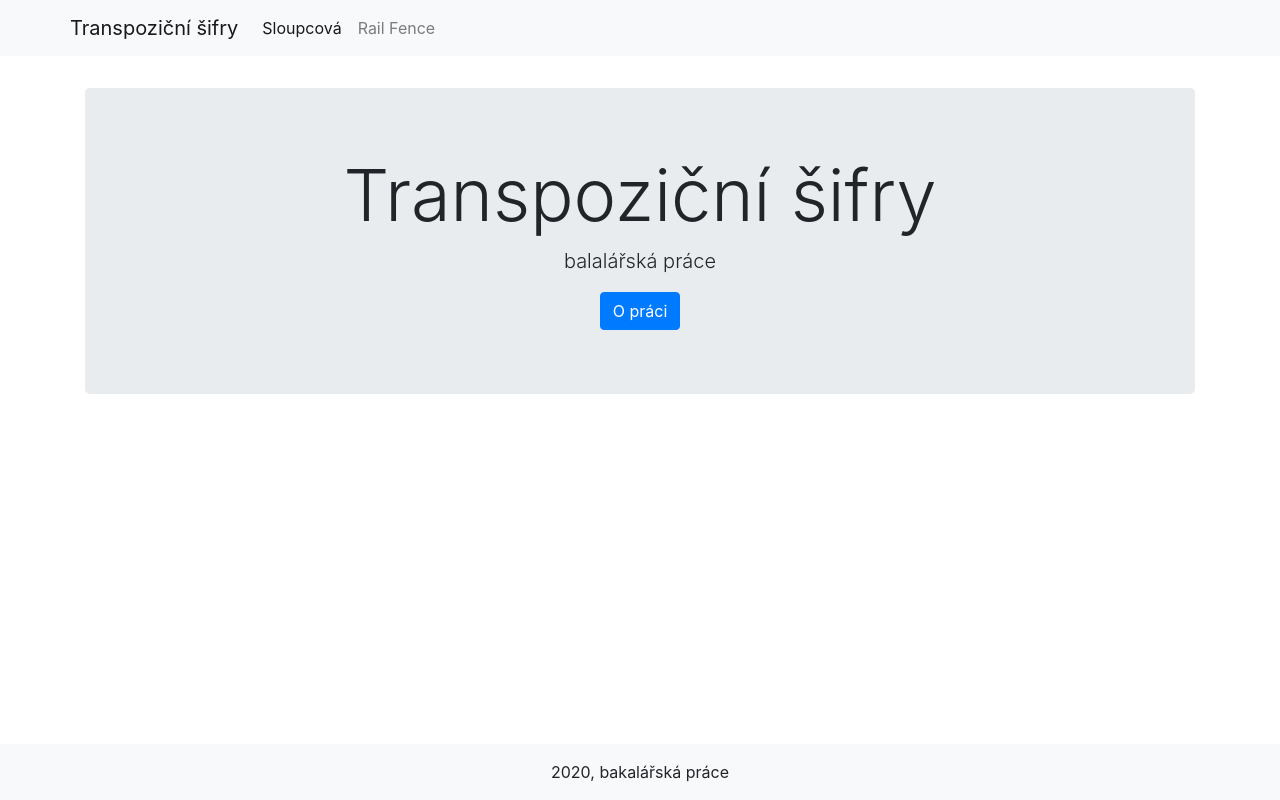
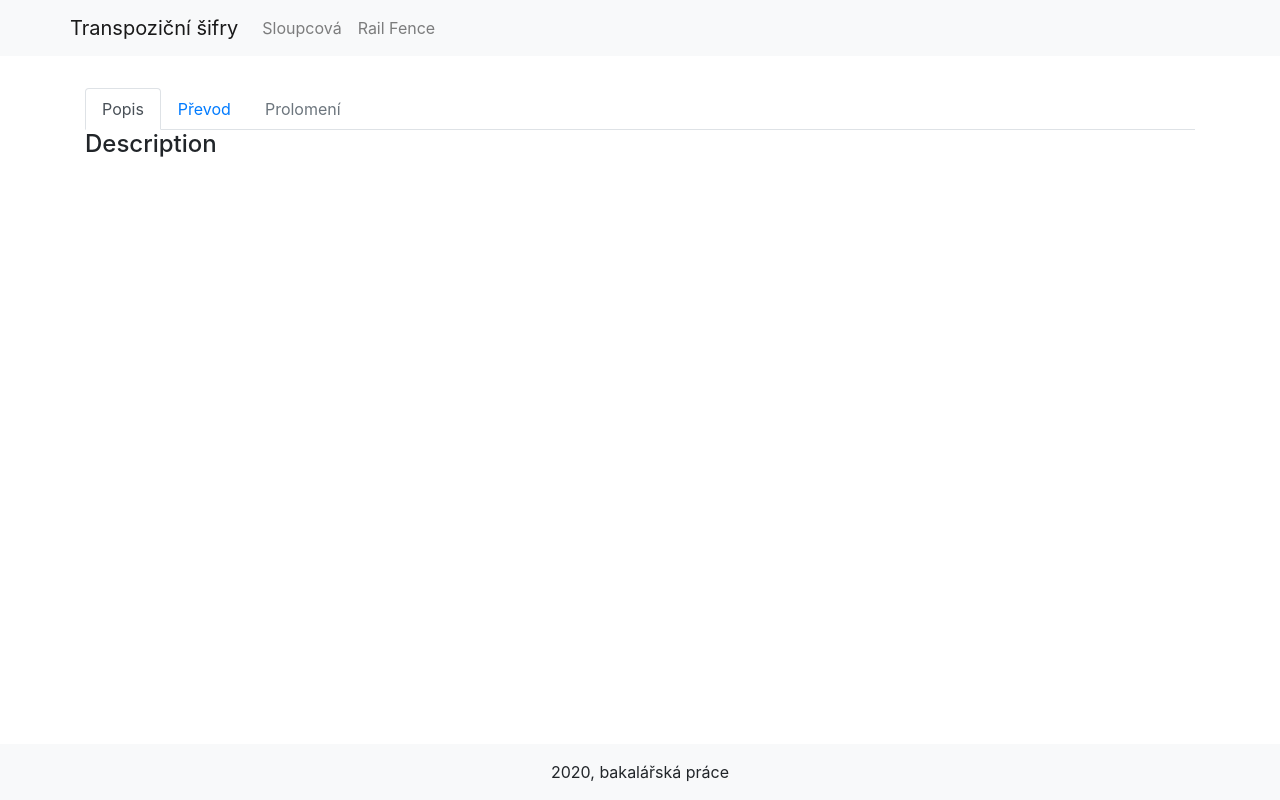
Before and after one commit to janbican/transposition-ciphers-site, a Vue app: page /columnar/description in a window 1280 px wide. Built offline with nearby package versions, Linux system fonts and the light colour scheme.

Commit message:
columnar routes updated

```diff
--- a/src/components/app/NavBar.vue
+++ b/src/components/app/NavBar.vue
@@ -1,11 +1,11 @@
 <template>
   <b-navbar variant="light">
     <b-container>
-      <b-navbar-brand to="/">Transpoziční šifry</b-navbar-brand>
+      <b-navbar-brand :to="{ name: 'Home' }">Transpoziční šifry</b-navbar-brand>
       <b-navbar-toggle target="nav-collapse"></b-navbar-toggle>
       <b-collapse id="nav-collapse" is-nav>
         <b-navbar-nav>
-          <b-nav-item to="columnar" active>Sloupcová</b-nav-item>
+          <b-nav-item :to="{ name: 'Columnar' }">Sloupcová</b-nav-item>
           <b-nav-item>Rail Fence</b-nav-item>
         </b-navbar-nav>
       </b-collapse>
--- a/src/components/columnar/Convert.vue
+++ b/src/components/columnar/Convert.vue
@@ -0,0 +1,72 @@
+<template>
+  <div>
+    <b-form-group
+      description="2 a více malých písmen"
+      label="Klíč"
+      label-for="key"
+    >
+      <b-form-input
+        id="key"
+        type="text"
+        v-model="keyValue"
+        @keyup="keyValueChanged"
+      ></b-form-input>
+    </b-form-group>
+
+    <b-form-group
+      description="text obsahující malá písmena"
+      label="Otevřený text"
+      label-for="plainText"
+    >
+      <b-form-textarea
+        id="plainText"
+        placeholder="zadej otevřený text"
+        rows="5"
+        v-model="plainText"
+        @input="doEncrypt"
+      ></b-form-textarea>
+    </b-form-group>
+
+    <b-form-group
+      description="text obsahující malá písmena"
+      label="Šifrovaný text"
+      label-for="cipherText"
+    >
+      <b-form-textarea
+        id="cipherText"
+        placeholder="zadej šifrovaný text"
+        rows="5"
+        v-model="cipherText"
+        @input="doDecrypt"
+      ></b-form-textarea>
+    </b-form-group>
+  </div>
+</template>
+
+<script>
+import columnarCipher from "../../mixins/columnarCipher";
+
+export default {
+  name: "columnar",
+  mixins: [columnarCipher],
+  data() {
+    return {
+      keyValue: "",
+      plainText: "",
+      cipherText: "",
+    };
+  },
+  methods: {
+    keyValueChanged() {
+      this.keyValue = this.keyValue.replace(/[^A-Za-z]/g, "").toLowerCase();
+      this.doEncrypt();
+    },
+    doEncrypt() {
+      this.cipherText = this.encrypt(this.keyValue, this.plainText);
+    },
+    doDecrypt() {
+      this.plainText = this.decrypt(this.keyValue, this.cipherText);
+    },
+  },
+};
+</script>
--- /dev/null
+++ b/src/components/columnar/Description.vue
@@ -0,0 +1,11 @@
+<template>
+  <div>
+    <h4>Description</h4>
+  </div>
+</template>
+
+<script>
+export default {};
+</script>
+
+<style></style>
--- a/src/components/columnar/NavTabs.vue
+++ b/src/components/columnar/NavTabs.vue
@@ -0,0 +1,15 @@
+<template>
+  <div>
+    <b-nav tabs>
+      <b-nav-item :to="{ name: 'ColumnarDescription' }">Popis</b-nav-item>
+      <b-nav-item :to="{ name: 'ColumnarConvert' }">Převod</b-nav-item>
+      <b-nav-item disabled>Prolomení</b-nav-item>
+    </b-nav>
+  </div>
+</template>
+
+<script>
+export default {};
+</script>
+
+<style></style>
--- a/src/router/index.js
+++ b/src/router/index.js
@@ -2,22 +2,37 @@ import Vue from "vue";
 import VueRouter from "vue-router";
 import Home from "../views/Home.vue";
 import Columnar from "../views/Columnar.vue";
+import ColumnarDescription from "../components/columnar/Description.vue"
+import ColumnarConvert from "../components/columnar/Convert.vue"
 
 Vue.use(VueRouter);
 
-const routes = [
-  {
+const routes = [{
     path: "/",
+    name: "Home",
     component: Home,
   },
   {
     path: "/columnar",
     name: "Columnar",
     component: Columnar,
+    children: [{
+        path: 'description',
+        name: 'ColumnarDescription',
+        component: ColumnarDescription,
+      },
+      {
+        path: 'convert',
+        name: 'ColumnarConvert',
+        component: ColumnarConvert,
+      }
+    ],
   },
 ];
 
 const router = new VueRouter({
+  mode: 'history',
+  linkExactActiveClass: 'active',
   routes,
 });
 
--- a/src/views/Columnar.vue
+++ b/src/views/Columnar.vue
@@ -1,82 +1,18 @@
 <template>
   <div>
-    <b-row>
-      <b-col>
-        <b-form-group
-          description="2 a více malých písmen"
-          label="Klíč"
-          label-for="key"
-        >
-          <b-form-input
-            id="key"
-            type="text"
-            v-model="keyValue"
-            @keyup="keyValueChanged"
-          ></b-form-input>
-        </b-form-group>
-      </b-col>
-    </b-row>
-    <b-row>
-      <b-col>
-        <b-form-group
-          description="text obsahující malá písmena"
-          label="Otevřený text"
-          label-for="plainText"
-        >
-          <b-form-textarea
-            id="plainText"
-            placeholder="zadej otevřený text"
-            rows="5"
-            v-model="plainText"
-            @input="doEncrypt"
-          ></b-form-textarea>
-        </b-form-group>
-      </b-col>
-    </b-row>
-    <b-row>
-      <b-col>
-        <b-form-group
-          description="text obsahující malá písmena"
-          label="Šifrovaný text"
-          label-for="cipherText"
-        >
-          <b-form-textarea
-            id="cipherText"
-            placeholder="zadej šifrovaný text"
-            rows="5"
-            v-model="cipherText"
-            @input="doDecrypt"
-          ></b-form-textarea>
-        </b-form-group>
-      </b-col>
-    </b-row>
+    <NavTabs />
+    <router-view />
   </div>
 </template>
 
 <script>
-import columnarCipher from "../mixins/columnarCipher";
+import NavTabs from "../components/columnar/NavTabs";
 
 export default {
-  name: "columnar",
-  mixins: [columnarCipher],
-  data() {
-    return {
-      keyValue: "",
-      plainText: "",
-      cipherText: "",
-    };
-  },
-  methods: {
-    keyValueChanged() {
-      this.keyValue = this.keyValue.replace(/[^A-Za-z]/g, "").toLowerCase();
-      this.doEncrypt();
-    },
-    doEncrypt() {
-      this.cipherText = this.encrypt(this.keyValue, this.plainText);
-    },
-    doDecrypt() {
-      this.plainText = this.decrypt(this.keyValue, this.cipherText);
-    },
+  components: {
+    NavTabs,
   },
 };
 </script>
+
+<style></style>
```
